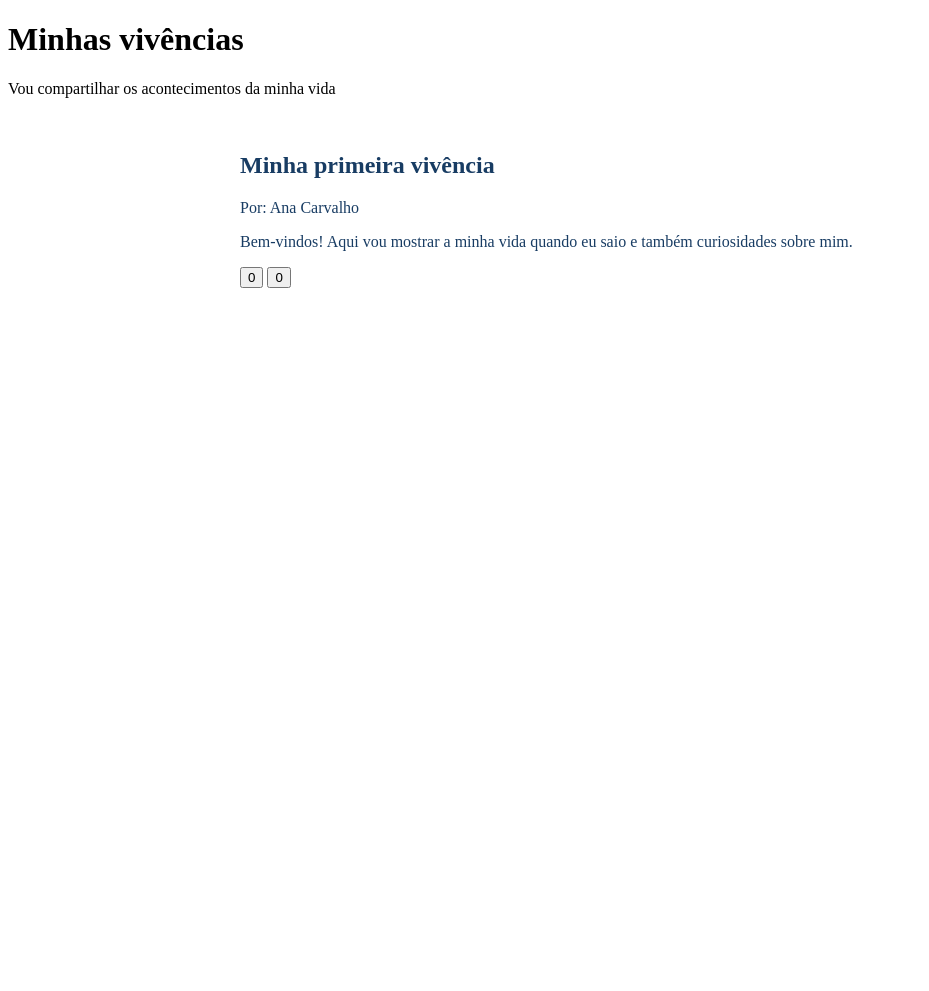
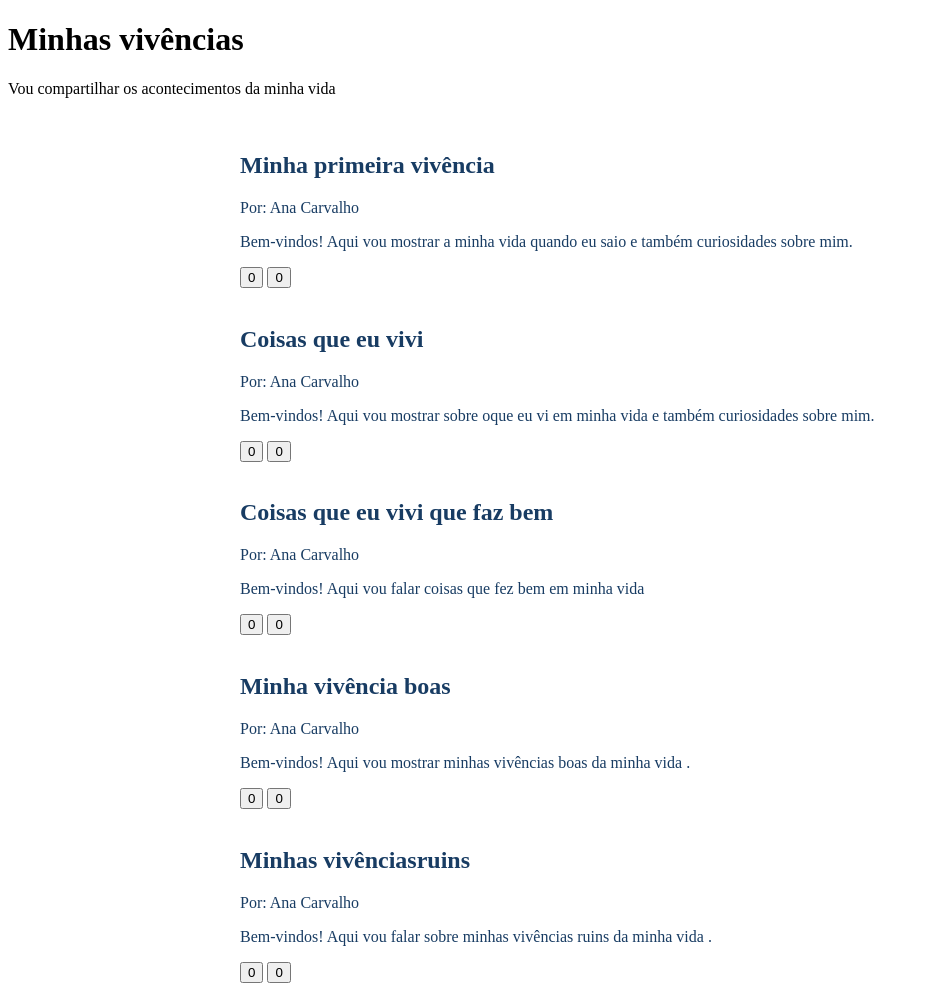
Before and after one commit to anacubaoliveira-design/AnaCarvalho, a plain HTML site: page index.html in a window 1280 px wide. Shown: the whole page, without its empty margins (0-929 px from the left). Before the commit the page ends 800 px from the top, so only its background shows below. Drawn offline with Linux system fonts and the light colour scheme.

Commit message:
Update index.html

```diff
--- a/index.html
+++ b/index.html
@@ -39,6 +39,46 @@ background-color:blue;
     <button><span>0</span></button>
     <button><span>0</span></button>
    </div>
+    <img src= "" alt= "">
+   <div>
+   <h2>Coisas que eu vivi</h2>
+<p>Por: Ana Carvalho</p>
+<p>Bem-vindos!
+  Aqui vou mostrar sobre oque eu vi em minha vida
+  e também curiosidades sobre mim.</p>
+    <button><span>0</span></button>
+    <button><span>0</span></button>
+   </div>
+    <img src= "" alt= "">
+   <div>
+   <h2>Coisas que eu vivi que faz bem</h2>
+<p>Por: Ana Carvalho</p>
+<p>Bem-vindos!
+  Aqui vou falar coisas que fez bem em minha vida
+  </p>
+    <button><span>0</span></button>
+    <button><span>0</span></button>
+   </div>
+    <img src= "" alt= "">
+   <div>
+   <h2>Minha vivência boas</h2>
+<p>Por: Ana Carvalho</p>
+<p>Bem-vindos!
+  Aqui vou mostrar minhas vivências boas da minha vida
+  .</p>
+    <button><span>0</span></button>
+    <button><span>0</span></button>
+   </div>
+    <img src= "" alt= "">
+   <div>
+   <h2>Minhas vivênciasruins</h2>
+<p>Por: Ana Carvalho</p>
+<p>Bem-vindos!
+  Aqui vou falar sobre minhas vivências ruins da minha vida
+  .</p>
+    <button><span>0</span></button>
+    <button><span>0</span></button>
+   </div>
   </main>
     <body>
    <html>
```
